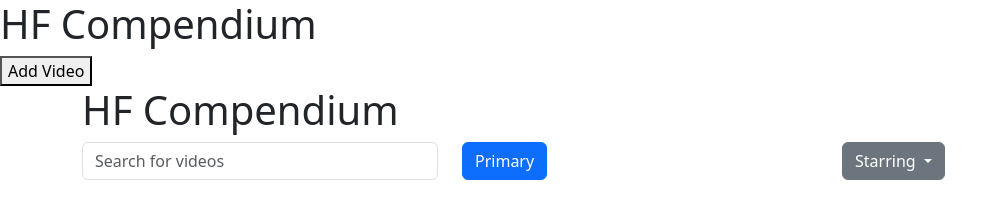
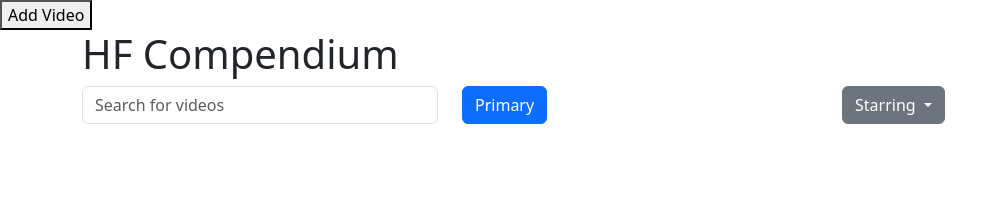
Before and after one commit to gjimaububart/HF-Compendium, a plain HTML site: page index.html in a window 1280 px wide. Shown: the whole page, without its empty margins (0-1008 px from the left). Drawn offline with nearby package versions, Linux system fonts and the light colour scheme; no server answers.

Commit message:
Merge branch 'main' of https://github.com/gjimaububart/gjimbaububart.github.io

```diff
--- a/index.html
+++ b/index.html
@@ -91,7 +91,6 @@
 
 <body>
     <!-- Title -->
-    <h1>HF Compendium</h1>
     <button class="open-button" onclick="openForm()">Add Video</button>
 
     <div class="form-popup" id="myForm" style="display: none;">
@@ -227,11 +226,11 @@
         querySnapshot.forEach((doc) => {
             // doc.data() is never undefined for query doc snapshots
             videos.push(doc.data())
-            console.log(doc.id, " => ", doc.data());
+            //console.log(doc.id, " => ", doc.data());
         });
 
-        console.log("db videos = ")
-        console.log(videos)
+        //console.log("db videos = ")
+        //console.log(videos)
 
         // Fetch data from the JSON file
         fetch('videos.json')
@@ -240,11 +239,11 @@
                 const videoContainer = document.getElementById('videoContainer');
                 const searchBar = document.getElementById('searchBar');
 
-                console.log("Fetching videos... Total number of videos from firestoredb = " + videos.length)
+                //console.log("Fetching videos... Total number of videos from firestoredb = " + videos.length)
 
                 // Sort videos by descending date
                 videos.sort((a, b) => {
-                    console.log("Sorting videos by descending date")
+                    //console.log("Sorting videos by descending date")
                     return new Date(b.date) - new Date(a.date); // descending
                 })
 
@@ -258,8 +257,8 @@
 
                     // Pushes "mm-yyyy" as string into availableDates
                     availableDates.push((f.getMonth() + 1).toString() + " " + f.getFullYear().toString())
-                    console.log("Printing availableDates " + i + " (These are the videos grouped by their month-year)")
-                    console.log(availableDates[i])
+                    //console.log("Printing availableDates " + i + " (These are the videos grouped by their month-year)")
+                    //console.log(availableDates[i])
                 }
 
                 // Group dates into Month, Year
@@ -279,8 +278,8 @@
                 // Convert the grouped object into an array
                 const result = Object.values(groupedDates);
 
-                console.log('result of converting the data into something readable')
-                console.log(result);
+                //console.log('result of converting the data into something readable')
+                //console.log(result);
 
                 function addstuff(groupedDates) {
                     var toAdd = document.createDocumentFragment();
@@ -288,7 +287,7 @@
                     // Loop through all groupedDates
                     for (var p = 0, s = groupedDates.length; p < s; p++) {
 
-                        console.log("Entering group " + groupedDates[p].month + "-" + groupedDates[p].year + "... Loop number " + p)
+                        //console.log("Entering group " + groupedDates[p].month + "-" + groupedDates[p].year + "... Loop number " + p)
 
                         // Create new div for each GROUP (month-year)
                         var newDiv = document.createElement('div')
@@ -308,7 +307,7 @@
                         newH2.innerHTML = groupedDates[p].dates.length + " videos"
                         newDiv.appendChild(newH2);
 
-                        console.log("Adding to videoContainer newDiv.id = " + newDiv.id)
+                        //console.log("Adding to videoContainer newDiv.id = " + newDiv.id)
                         videoContainer.appendChild(newDiv)
 
                         // Creating new row
@@ -318,7 +317,7 @@
 
 
                         // Check for number of videos in month/year
-                        console.log("Number of videos in this group = " + groupedDates[p].dates.length)
+                        //console.log("Number of videos in this group = " + groupedDates[p].dates.length)
 
 
                         // Loop through all videos for each group
@@ -334,10 +333,10 @@
 
                             // Get game art
                             var gameArt = groupedDates[p].dates[o].game + "box.jpg"
-                            console.log("gameArt = " + gameArt)
+                            //console.log("gameArt = " + gameArt)
 
                             // Check for title
-                            console.log("Video title = " + groupedDates[p].dates[o].title)
+                            //console.log("Video title = " + groupedDates[p].dates[o].title)
                             videoDiv.innerHTML = `
                             <a href=` + groupedDates[p].dates[o].link + `>
                             <div class="video-thumbnail">
```
Also changed, not shown: gameart/Bloons TD 6box.jpg (added), thumbs/not the bees thumb.jpg (added).
